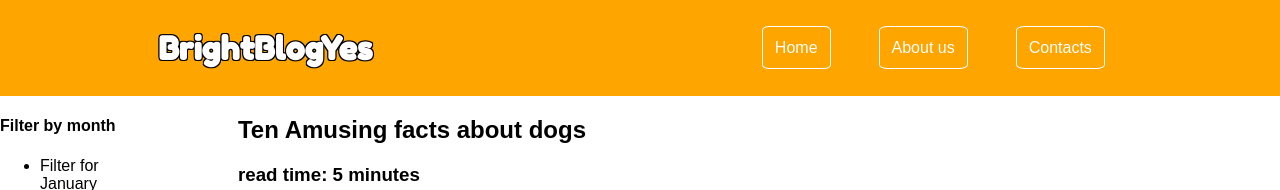
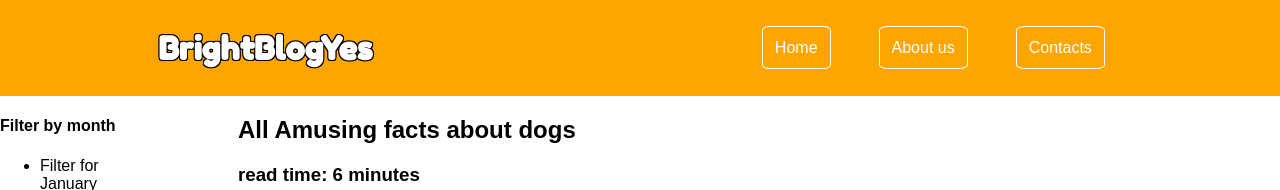
Before and after one commit to Rougebug/rougebug.github.io, a plain HTML site: page index.html in a window 1280 px wide. Shown: the top 190 px of the page. Drawn offline with Linux system fonts and the light colour scheme; no server answers.

Commit message:
Update index.html

```diff
--- a/index.html
+++ b/index.html
@@ -55,8 +55,8 @@
             <div>
                 <article>
                     <header>
-                        <h2>Ten Amusing facts about dogs</h2>
-                        <h3>read time: 5 minutes</h3>
+                        <h2>All Amusing facts about dogs</h2>
+                        <h3>read time: 6 minutes</h3>
                     </header>
                     <main>
                         <p>Lorem ipsum, dolor sit amet consectetur adipisicing elit.
```
